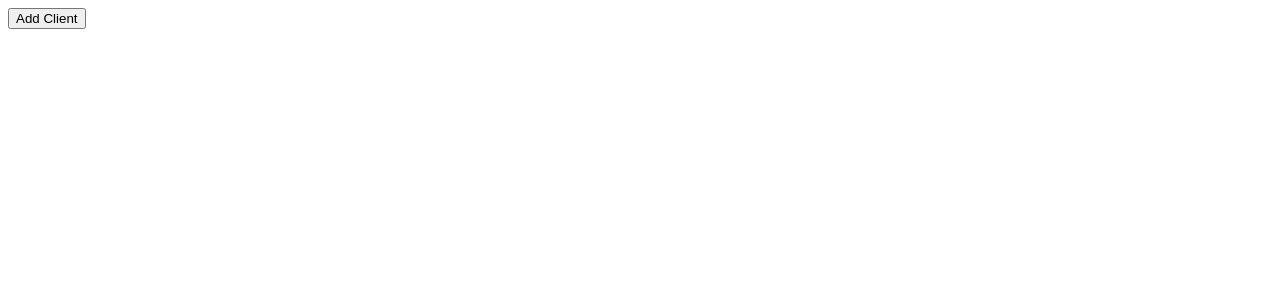
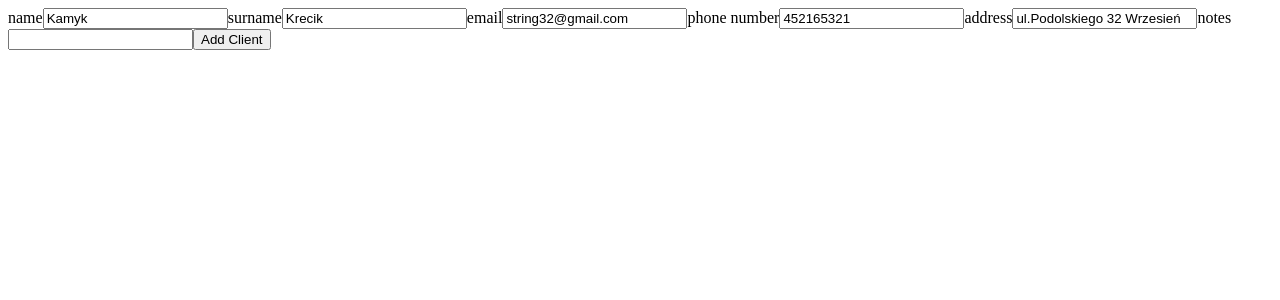
Before and after one commit to Kgiruc/crm-fullstack, a React (Vite) app in the folder client/: page /customers/add in a window 1280 px wide. Shown: the top 300 px of the page. Built offline with nearby package versions, Linux system fonts and the light colour scheme.

Commit message:
changes in RTK

```diff
--- a/client/src/pages/Customers/componenets/AddCustomer.tsx
+++ b/client/src/pages/Customers/componenets/AddCustomer.tsx
@@ -1,25 +1,99 @@
 import { useNavigate } from 'react-router-dom';
+import { useState } from 'react';
 import { useAddCustomerMutation } from '../services/customersApi';
 
 function AddCustomer() {
   const navigate = useNavigate();
   const [addCustomer] = useAddCustomerMutation();
-  const customer = {
+
+  const [customer, setCustomer] = useState({
     name: 'Kamyk',
     surname: 'Krecik',
     e_mail: 'string32@gmail.com',
     phone_number: '452165321',
     address: 'ul.Podolskiego 32 Wrzesień',
+    notes: '',
+  });
+
+  const handleChange = (event: React.ChangeEvent<HTMLInputElement>): void => {
+    setCustomer({
+      ...customer,
+      [event.target.name]: event.target.value,
+    });
+    console.log(customer);
   };
+
   const AddHandler = async () => {
     await addCustomer(customer);
     navigate('/customers');
   };
   return (
     <div>
-      <button type="button" onClick={AddHandler}>
-        Add Client
-      </button>
+      <form>
+        <label htmlFor="name">
+          name
+          <input
+            type="text"
+            id="name"
+            name="name"
+            value={customer.name}
+            onChange={handleChange}
+          />
+        </label>
+        <label htmlFor="surname">
+          surname
+          <input
+            type="text"
+            id="surname"
+            name="surname"
+            value={customer.surname}
+            onChange={handleChange}
+          />
+        </label>
+        <label htmlFor="e_mail">
+          email
+          <input
+            type="text"
+            id="e_mail"
+            name="e_mail"
+            value={customer.e_mail}
+            onChange={handleChange}
+          />
+        </label>
+        <label htmlFor="phone_number">
+          phone number
+          <input
+            type="text"
+            id="phone_number"
+            name="phone_number"
+            value={customer.phone_number}
+            onChange={handleChange}
+          />
+        </label>
+        <label htmlFor="address">
+          address
+          <input
+            type="text"
+            id="address"
+            name="address"
+            value={customer.address}
+            onChange={handleChange}
+          />
+        </label>
+        <label htmlFor="notes">
+          notes
+          <input
+            type="text"
+            id="notes"
+            name="notes"
+            value={customer.notes}
+            onChange={handleChange}
+          />
+        </label>
+        <button type="button" onClick={AddHandler}>
+          Add Client
+        </button>
+      </form>
     </div>
   );
 }
```
